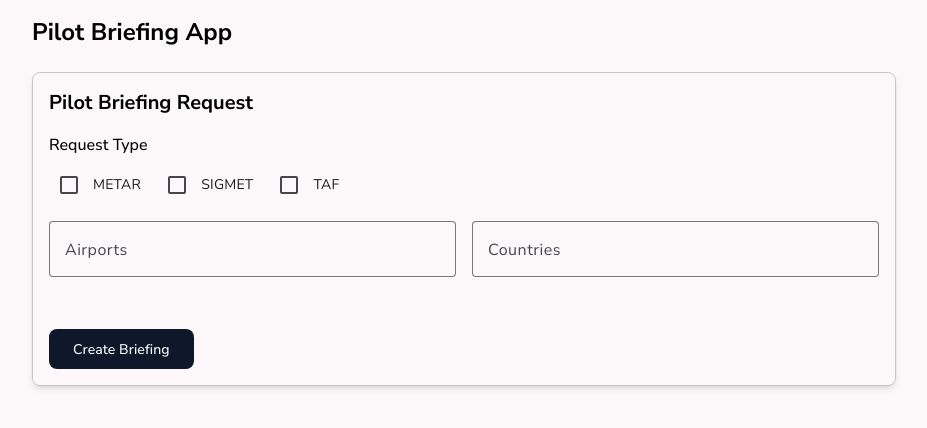
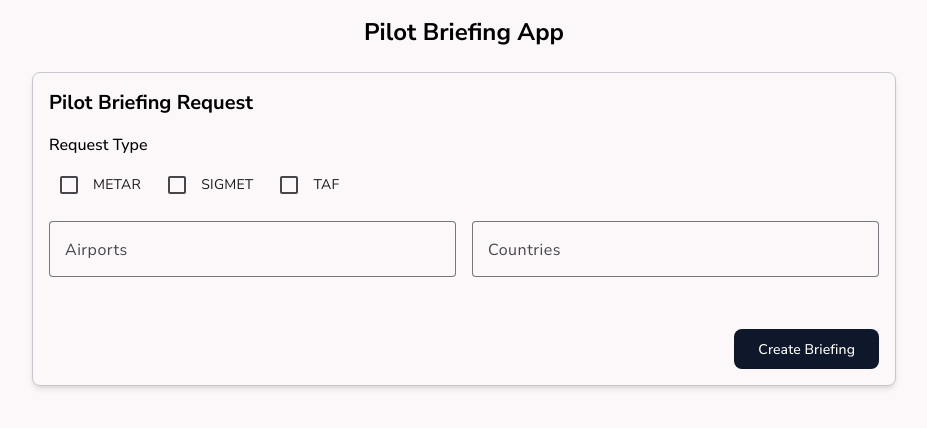
Before and after one commit to Skandinavchik/pilot-briefing, an Angular app: page / in a window 1280 px wide. Shown: the top 428 px of the page, without its empty margins (176-1103 px from the left). Built offline with nearby package versions, Linux system fonts and the light colour scheme.

Commit message:
moved isLoading state to the service

```diff
--- a/src/app/app.html
+++ b/src/app/app.html
@@ -1,6 +1,6 @@
-<main class="container mx-auto max-w-4xl p-4">
+<main class="container max-w-4xl p-4">
   <section>
-    <h1 class="mb-6 text-2xl font-bold">{{ title() }}</h1>
+    <h1 class="mb-6 text-2xl text-center font-bold">{{ title() }}</h1>
 
     <app-briefing-form />
   </section>
--- a/src/app/briefing-form/briefing-form.html
+++ b/src/app/briefing-form/briefing-form.html
@@ -35,9 +35,9 @@
   @if (briefingForm.hasError('atLeastOneLocation') && briefingForm.touched) {
   <mat-error>At least one airport or country is required</mat-error>
   }
-  <button matButton="filled" class="mt-4 self-start" [disabled]="isLoading()">
+  <button matButton="filled" class="mt-4 self-end" [disabled]="briefingService.isLoading()">
     <div class="flex items-center gap-2">
-      @if (isLoading()) {
+      @if (briefingService.isLoading()) {
       <mat-spinner diameter="20"></mat-spinner>
       }
       Create Briefing
--- a/src/app/briefing-form/briefing-form.ts
+++ b/src/app/briefing-form/briefing-form.ts
@@ -1,11 +1,10 @@
-import { Component, inject, signal } from '@angular/core'
+import { Component, inject } from '@angular/core'
 import { FormBuilder, ReactiveFormsModule, Validators } from '@angular/forms'
 import { MatButtonModule } from '@angular/material/button'
 import { MatCheckboxModule } from '@angular/material/checkbox'
 import { MatFormFieldModule } from '@angular/material/form-field'
 import { MatInputModule } from '@angular/material/input'
 import { MatProgressSpinnerModule } from '@angular/material/progress-spinner'
-import { finalize } from 'rxjs'
 import { atLeastOneLocation, atLeastOneSelected } from '../../validators/briefing-form.validators'
 
 import { BriefingService } from '../services/briefing.service'
@@ -25,9 +24,7 @@ import { BriefingService } from '../services/briefing.service'
 })
 export class BriefingForm {
   private readonly formBuilder = inject(FormBuilder)
-  private readonly briefingService = inject(BriefingService)
-
-  isLoading = signal(false)
+  public readonly briefingService = inject(BriefingService)
 
   briefingForm = this.formBuilder.nonNullable.group(
     {
@@ -51,13 +48,9 @@ export class BriefingForm {
       return
     }
 
-    this.isLoading.set(true)
-    this.briefingService
-      .getBriefing(this.briefingForm.getRawValue())
-      .pipe(finalize(() => this.isLoading.set(false)))
-      .subscribe({
-        next: response => console.log('API Response:', response),
-        error: error => console.error('API Error:', error),
-      })
+    this.briefingService.getBriefing(this.briefingForm.getRawValue()).subscribe({
+      next: response => console.log('API Response:', response),
+      error: error => console.error('API Error:', error),
+    })
   }
 }
--- a/src/app/services/briefing.service.ts
+++ b/src/app/services/briefing.service.ts
@@ -1,6 +1,6 @@
 import { HttpClient } from '@angular/common/http'
-import { Injectable, inject } from '@angular/core'
-import { Observable } from 'rxjs'
+import { Injectable, inject, signal } from '@angular/core'
+import { Observable, finalize } from 'rxjs'
 
 export interface BriefingFormData {
   reportTypes: {
@@ -18,6 +18,8 @@ export interface BriefingFormData {
 export class BriefingService {
   private readonly http = inject(HttpClient)
   private readonly apiUrl = 'https://ogcie.iblsoft.com/ria/opmetquery'
+
+  isLoading = signal(false)
 
   getBriefing(formData: BriefingFormData): Observable<unknown> {
     const selectedReportTypes: string[] = []
@@ -39,7 +41,8 @@ export class BriefingService {
       ],
     }
 
-    return this.http.post(this.apiUrl, requestBody)
+    this.isLoading.set(true)
+    return this.http.post(this.apiUrl, requestBody).pipe(finalize(() => this.isLoading.set(false)))
   }
 
   private parseCodeList(input: string): string[] {
```
